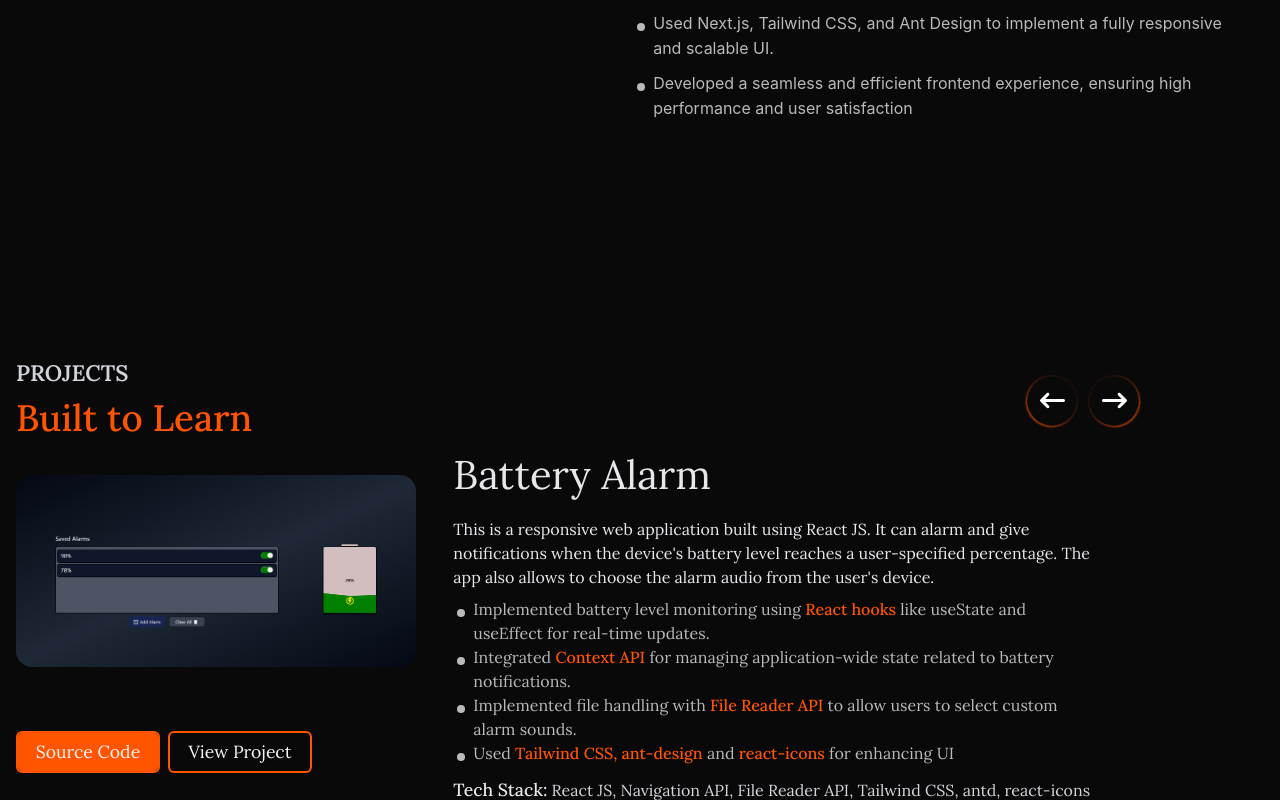
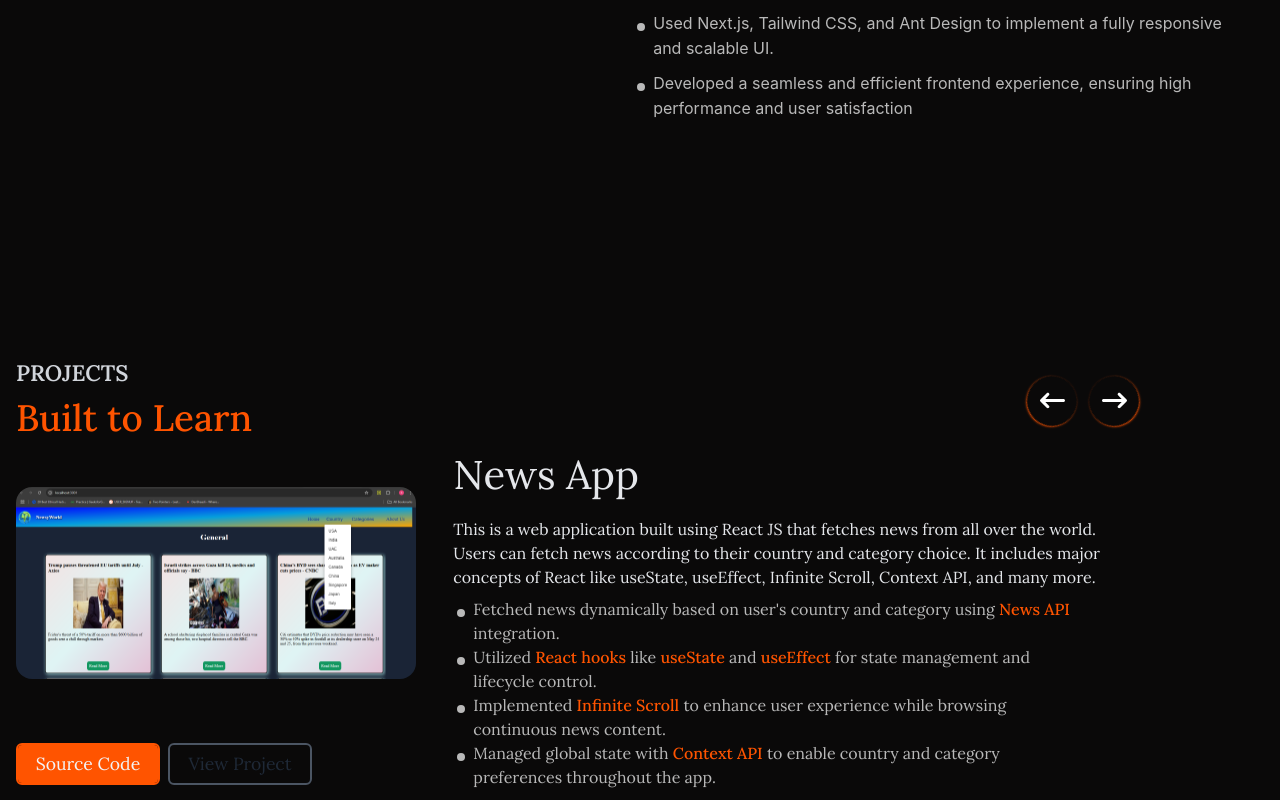
Before and after one commit to ShreeramNew/myportfolio, a Next.js app: page / in a window 1280 px wide. Both pictures are taken after a click on the element 1052 px from the left and 1929 px from the top of the page. Shown: the part 1529-2329 px from the top of the page. Built offline with nearby package versions, Linux system fonts and the light colour scheme.

Commit message:
added another project data

```diff
--- a/src/app/components/Projects.tsx
+++ b/src/app/components/Projects.tsx
@@ -2,6 +2,7 @@
 import React, { useEffect, useState } from "react";
 import jobNow from "../../../assets/images/jobNow.png";
 import batteryStatus from "../../../assets/images/batteryStatus.png";
+import news_app from "../../../assets/images/news_app.png";
 import Image from "next/image";
 import { GoDotFill } from "react-icons/go";
 import { FaArrowRight } from "react-icons/fa";
@@ -90,6 +91,47 @@ export default function Projects() {
          image: batteryStatus,
          sourceCodeLink: "https://github.com/ShreeramNew/Battery-Status",
          viewProjectLink: "https://battery-health.netlify.app/",
+      },
+      {
+         _id: "newsAPP",
+         projectName: "News App",
+         intro: "This is a web application built using React JS that fetches news from all over the world. Users can fetch news according to their country and category choice. It includes major concepts of React like useState, useEffect, Infinite Scroll, Context API, and many more.",
+         subPoints: (
+            <>
+               <CustomPoint>
+                  <div>
+                     Fetched news dynamically based on user's country and category using{" "}
+                     <Highlight text={"News API"} /> integration.
+                  </div>
+               </CustomPoint>
+               <CustomPoint>
+                  <div>
+                     Utilized <Highlight text={"React hooks"} /> like{" "}
+                     <Highlight text={"useState"} /> and <Highlight text={"useEffect"} /> for state
+                     management and lifecycle control.
+                  </div>
+               </CustomPoint>
+               <CustomPoint>
+                  <div>
+                     Implemented <Highlight text={"Infinite Scroll"} /> to enhance user experience
+                     while browsing continuous news content.
+                  </div>
+               </CustomPoint>
+               <CustomPoint>
+                  <div>
+                     Managed global state with <Highlight text={"Context API"} /> to enable country
+                     and category preferences throughout the app.
+                  </div>
+               </CustomPoint>
+               <div className="text-gray-300 font-thin mt-3">
+                  <span className="text-gray-200 text-[1.1rem] font-medium">Tech Stack:</span> React
+                  JS, useState, useEffect, Context API, Infinite Scroll, News API, Tailwind CSS
+               </div>
+            </>
+         ),
+         image: news_app,
+         sourceCodeLink: "https://github.com/ShreeramNew/NewsyWorld",
+         viewProjectLink: "",
       },
    ];
 
@@ -182,6 +224,7 @@ export default function Projects() {
                      </a>
 
                      {/* View project button  */}
+                     {activeData.viewProjectLink !== "" ? (
                         <a
                            href={activeData.viewProjectLink}
                            className=" w-[9rem] h-[2.6rem] border-2 overflow-hidden border-themeOrange rounded-[6px] flex justify-center items-center text-gray-100 mt-[4rem] text-[1.1rem] cursor-pointer relative"
@@ -195,6 +238,11 @@ export default function Projects() {
                               } transition-all duration-500  rounded-r-[7px] bg-themeOrange z-[0]`}
                            ></div>
                         </a>
+                     ) : (
+                        <div className=" w-[9rem] h-[2.6rem] border-2 overflow-hidden border-gray-600 rounded-[6px] flex justify-center items-center text-gray-800 mt-[4rem] text-[1.1rem] cursor-not-allowed relative">
+                           <div className="z-[1]">View Project</div>
+                        </div>
+                     )}
                   </div>
                </div>
                <div className=" w-full col-span-4">
```
Also changed, not shown: assets/images/news_app.png (added). Lines whose indentation alone changed are shown as unchanged.
